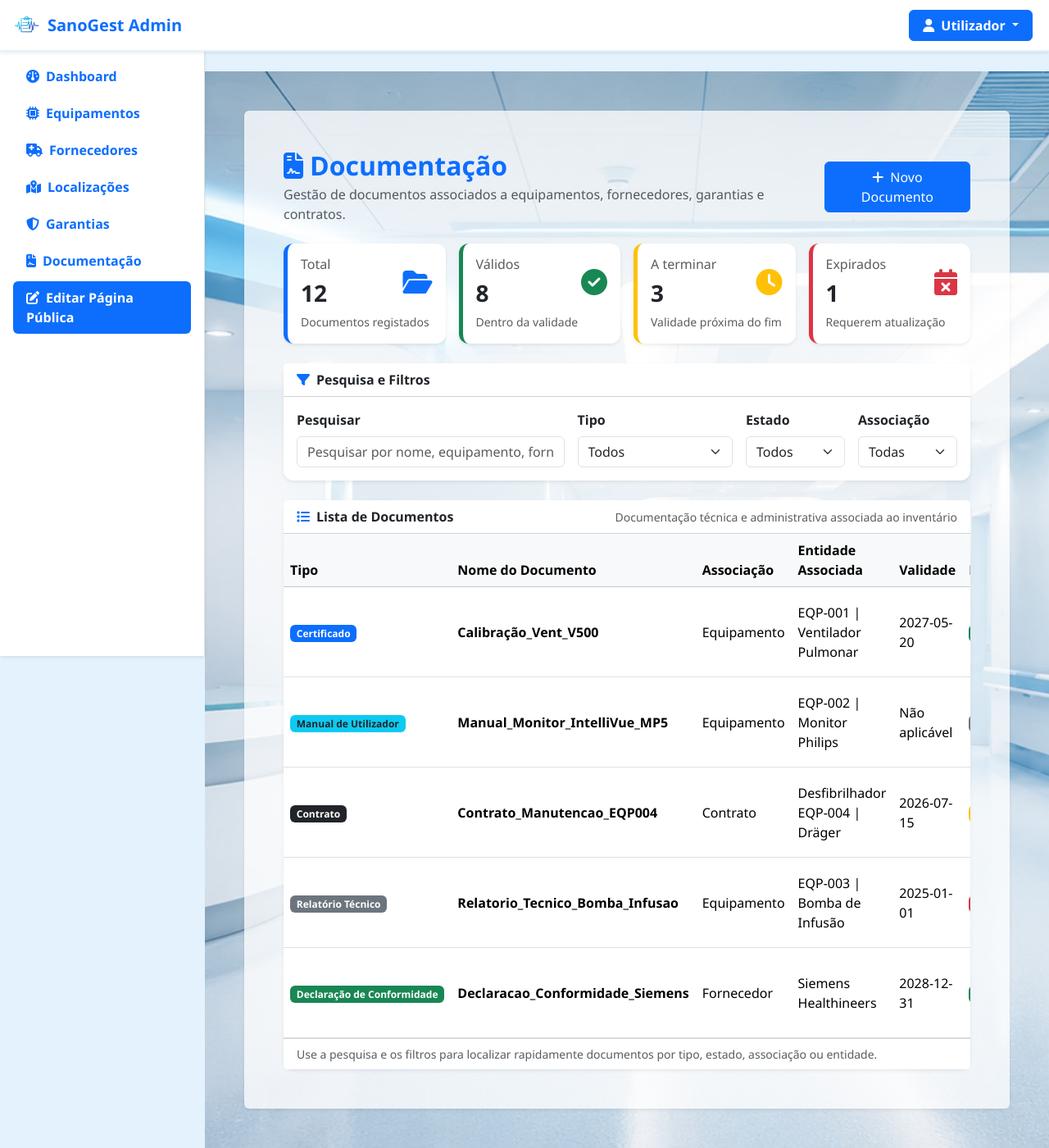
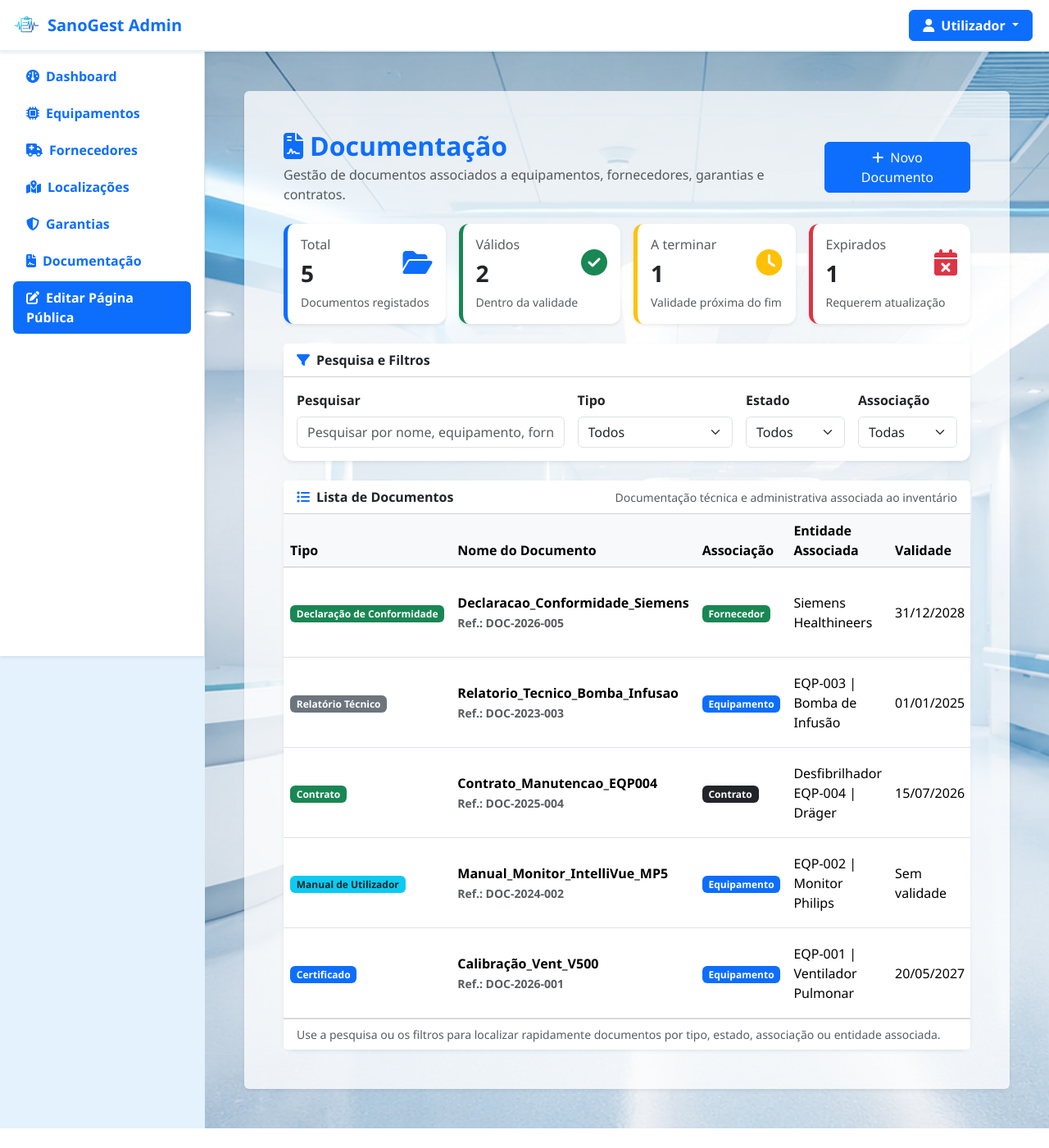
Before and after one commit to franciscopedrosacarneiro-star/SanoGest, a PHP site: page /views/documentacao/documentacao.php in a window 1280 px wide. Shown: the whole page at 82% size. After the commit the page ends 1376 px from the top, so only its background shows below. Run offline with PHP 8.4, Linux system fonts and the light colour scheme; the visitor is signed in with stand-in values (Sample User, id 1); data comes from the database, SQL or seed files in the repository.

Commit message:
Documentação php

```diff
--- a/private/views/documentacao/documentacao.php
+++ b/private/views/documentacao/documentacao.php
@@ -1,8 +1,17 @@
 <?php
 
 require_once __DIR__ . '/../../includes/funcoes.php';
+require_once __DIR__ . '/../../includes/database.php';
 
 redirect_if_not_logged();
+
+$documentos = listar_documentos($pdo);
+$estatisticas = calcular_estatisticas_documentos($documentos);
+
+$totalDocumentos = $estatisticas['total'];
+$totalValidos = $estatisticas['validos'];
+$totalATerminar = $estatisticas['a_terminar'];
+$totalExpirados = $estatisticas['expirados'];
 
 ?>
 <!DOCTYPE html>
@@ -11,12 +20,13 @@ redirect_if_not_logged();
     <meta charset="UTF-8">
     <meta name="viewport" content="width=device-width, initial-scale=1.0">
     <title>SanoGest | Documentação</title>
+
     <link rel="stylesheet" href="../../../assets/css/bootstrap.min.css">
     <link rel="stylesheet" href="../../../assets/css/1240881.css">
     <link rel="stylesheet" href="../../../assets/fontawesome/all.min.css">
     <link rel="shortcut icon" href="../../../assets/img/logo 125.png" type="image/png">
+</head>
 
-</head>
 <body class="bg-light">
 
 <nav class="navbar navbar-expand-lg navbar-light bg-white shadow-sm sticky-top" style="z-index: 1030 !important; padding-left: 0px !important; padding-right: 0px !important;">
@@ -43,13 +53,16 @@ redirect_if_not_logged();
                        aria-expanded="false">
                         <i class="fa-solid fa-user me-2"></i>Utilizador
                     </a>
+
                     <ul class="dropdown-menu dropdown-menu-end shadow-sm border-0 mt-2" aria-labelledby="menuUtilizador">
                         <li>
-                            <a class="dropdown-item py-2" href="../../../private/views/perfil/alterar-senha.html">
+                            <a class="dropdown-item py-2" href="../../../private/views/perfil/alterar-senha.php">
                                 <i class="fa-solid fa-key me-2 text-muted"></i>Trocar palavra-passe
                             </a>
                         </li>
+
                         <li><hr class="dropdown-divider"></li>
+
                         <li>
                             <a class="dropdown-item py-2 text-danger" href="../../../private/logout.php">
                                 <i class="fa-solid fa-right-from-bracket me-2"></i>Sair
@@ -63,31 +76,55 @@ redirect_if_not_logged();
 
     </div>
 </nav>
+
 <div>
     <nav class="bg-white border-end shadow-sm sidebar-fixa">
         <div class="p-3">
+            <ul class="nav nav-pills flex-column mb-auto">
+                <li>
+                    <a href="../dashboard/dashboard.php" class="nav-link text-dark">
+                        <i class="fa-solid fa-gauge me-2"></i>Dashboard
+                    </a>
+                </li>
 
-            <ul class="nav nav-pills flex-column mb-auto">
-                <li><a href="../dashboard/dashboard.html" class="nav-link text-dark"><i class="fa-solid fa-gauge me-2"></i>Dashboard</a></li>
-                <li><a href="../equipamentos/equipamentos.html" class="nav-link text-dark"><i class="fa-solid fa-microchip me-2"></i>Equipamentos</a></li>
-                <li><a href="../fornecedores/fornecedores.html" class="nav-link text-dark"><i class="fa-solid fa-truck-medical me-2"></i>Fornecedores</a></li>
-                <li><a href="../localizacoes/localizacoes.html" class="nav-link text-dark"><i class="fa-solid fa-map-location-dot me-2"></i>Localizações</a></li>
-                <li><a href="../garantias/garantias.html" class="nav-link text-dark"><i class="fa-solid fa-shield-halved me-2"></i>Garantias</a></li>
-                <li><a href="../documentacao/documentacao.html" class="nav-link text-dark"><i class="fa-solid fa-file-contract me-2"></i>Documentação</a></li>
                 <li>
-                    <a href="../editar/editar-index.html" class="nav-link active">
+                    <a href="../equipamentos/equipamentos.php" class="nav-link text-dark">
+                        <i class="fa-solid fa-microchip me-2"></i>Equipamentos
+                    </a>
+                </li>
+
+                <li>
+                    <a href="../fornecedores/fornecedores.php" class="nav-link text-dark">
+                        <i class="fa-solid fa-truck-medical me-2"></i>Fornecedores
+                    </a>
+                </li>
+
+                <li>
+                    <a href="../localizacoes/localizacoes.php" class="nav-link text-dark">
+                        <i class="fa-solid fa-map-location-dot me-2"></i>Localizações
+                    </a>
+                </li>
+
+                <li>
+                    <a href="../garantias/garantias.php" class="nav-link text-dark">
+                        <i class="fa-solid fa-shield-halved me-2"></i>Garantias
+                    </a>
+                </li>
+
+                <li>
+                    <a href="../documentacao/documentacao.php" class="nav-link text-dark">
+                        <i class="fa-solid fa-file-contract me-2"></i>Documentação
+                    </a>
+                </li>
+
+                <li>
+                    <a href="../editar/editar-index.php" class="nav-link active">
                         <i class="fa-solid fa-pen-to-square me-2"></i>Editar Página Pública
                     </a>
                 </li>
-
             </ul>
         </div>
     </nav>
-     ciação</th>
-             <th>Ações</th>
-                </tr>
-            </thead>
-            <tbody>
 
     <main class="p-5 fundo-dashboard conteudo-principal">
         <div class="bg-white bg-opacity-75 p-5 rounded shadow-sm">
@@ -97,12 +134,13 @@ redirect_if_not_logged();
                     <h2 class="text-primary fw-bold mb-1">
                         <i class="fa-solid fa-file-contract me-2"></i>Documentação
                     </h2>
+
                     <p class="text-muted mb-0">
                         Gestão de documentos associados a equipamentos, fornecedores, garantias e contratos.
                     </p>
                 </div>
 
-            <a href="novo.html" class="btn btn-primary">
+                <a href="novo.php" class="btn btn-primary">
                     <i class="fa-solid fa-plus me-2"></i>Novo Documento
                 </a>
             </div>
@@ -114,7 +152,7 @@ redirect_if_not_logged();
                         <div class="d-flex justify-content-between align-items-center">
                             <div>
                                 <h6 class="text-muted">Total</h6>
-                            <h3 class="fw-bold mb-0">12</h3>
+                                <h3 class="fw-bold mb-0"><?= htmlspecialchars($totalDocumentos) ?></h3>
                             </div>
                             <i class="fa-solid fa-folder-open text-primary fs-2"></i>
                         </div>
@@ -127,7 +165,7 @@ redirect_if_not_logged();
                         <div class="d-flex justify-content-between align-items-center">
                             <div>
                                 <h6 class="text-muted">Válidos</h6>
-                            <h3 class="fw-bold mb-0">8</h3>
+                                <h3 class="fw-bold mb-0"><?= htmlspecialchars($totalValidos) ?></h3>
                             </div>
                             <i class="fa-solid fa-circle-check text-success fs-2"></i>
                         </div>
@@ -140,7 +178,7 @@ redirect_if_not_logged();
                         <div class="d-flex justify-content-between align-items-center">
                             <div>
                                 <h6 class="text-muted">A terminar</h6>
-                            <h3 class="fw-bold mb-0">3</h3>
+                                <h3 class="fw-bold mb-0"><?= htmlspecialchars($totalATerminar) ?></h3>
                             </div>
                             <i class="fa-solid fa-clock text-warning fs-2"></i>
                         </div>
@@ -153,7 +191,7 @@ redirect_if_not_logged();
                         <div class="d-flex justify-content-between align-items-center">
                             <div>
                                 <h6 class="text-muted">Expirados</h6>
-                            <h3 class="fw-bold mb-0">1</h3>
+                                <h3 class="fw-bold mb-0"><?= htmlspecialchars($totalExpirados) ?></h3>
                             </div>
                             <i class="fa-solid fa-calendar-xmark text-danger fs-2"></i>
                         </div>
@@ -227,7 +265,10 @@ redirect_if_not_logged();
                     <span class="fw-bold">
                         <i class="fa-solid fa-list me-2 text-primary"></i>Lista de Documentos
                     </span>
-                <small class="text-muted">Documentação técnica e administrativa associada ao inventário</small>
+
+                    <small class="text-muted">
+                        Documentação técnica e administrativa associada ao inventário
+                    </small>
                 </div>
 
                 <div class="table-responsive">
@@ -246,116 +287,105 @@ redirect_if_not_logged();
                         </thead>
 
                         <tbody>
-                        <tr data-tipo="Certificado" data-estado="Válido" data-associacao="Equipamento">
-                            <td><span class="badge bg-primary">Certificado</span></td>
-                            <td class="fw-bold">Calibração_Vent_V500</td>
-                            <td>Equipamento</td>
-                            <td>EQP-001 | Ventilador Pulmonar</td>
-                            <td>2027-05-20</td>
-                            <td><span class="badge bg-success">Válido</span></td>
-                            <td>calibracao_vent_v500.pdf</td>
+                            <?php if (empty($documentos)): ?>
+                                <tr>
+                                    <td colspan="8" class="text-center text-muted py-4">
+                                        <i class="fa-solid fa-circle-info me-2"></i>
+                                        Não existem documentos registados.
+                                    </td>
+                                </tr>
+                            <?php else: ?>
+                                <?php foreach ($documentos as $documento): ?>
+                                    <tr
+                                        data-tipo="<?= htmlspecialchars($documento->tipo_documento ?? '') ?>"
+                                        data-estado="<?= htmlspecialchars($documento->estado ?? '') ?>"
+                                        data-associacao="<?= htmlspecialchars($documento->tipo_associacao ?? '') ?>"
+                                    >
+                                        <td>
+                                            <span class="badge bg-<?= badge_tipo_documento($documento->tipo_documento ?? '') ?>">
+                                                <?= htmlspecialchars($documento->tipo_documento ?? '') ?>
+                                            </span>
+                                        </td>
+
+                                        <td class="fw-bold">
+                                            <?= htmlspecialchars($documento->nome_documento ?? '') ?>
+
+                                            <?php if (!empty($documento->referencia)): ?>
+                                                <br>
+                                                <small class="text-muted">
+                                                    Ref.: <?= htmlspecialchars($documento->referencia) ?>
+                                                </small>
+                                            <?php endif; ?>
+                                        </td>
+
+                                        <td>
+                                            <span class="badge bg-<?= badge_associacao_documento($documento->tipo_associacao ?? '') ?>">
+                                                <?= htmlspecialchars($documento->tipo_associacao ?? '') ?>
+                                            </span>
+                                        </td>
+
+                                        <td>
+                                            <?= !empty($documento->entidade_associada)
+                                                ? htmlspecialchars($documento->entidade_associada)
+                                                : '—' ?>
+                                        </td>
+
+                                        <td>
+                                            <?= !empty($documento->data_validade)
+                                                ? htmlspecialchars(date('d/m/Y', strtotime($documento->data_validade)))
+                                                : 'Sem validade' ?>
+                                        </td>
+
+                                        <td>
+                                            <span class="badge bg-<?= badge_estado_documento($documento->estado ?? '') ?>">
+                                                <?= htmlspecialchars($documento->estado ?? '') ?>
+                                            </span>
+                                        </td>
+
+                                        <td>
+                                            <?= !empty($documento->ficheiro)
+                                                ? htmlspecialchars($documento->ficheiro)
+                                                : '—' ?>
+                                        </td>
+
                                         <td class="text-end">
-                                <a href="detalhes_documento.html?id=1" class="btn btn-sm btn-outline-info" title="Consultar">
+                                            <a href="consultar.php?id_documento=<?= htmlspecialchars($documento->id_documento) ?>"
+                                               class="btn btn-sm btn-outline-info"
+                                               title="Consultar">
                                                 <i class="fa-solid fa-eye"></i>
                                             </a>
-                                <a href="editar_documento.html?id=1" class="btn btn-sm btn-outline-warning" title="Editar">
+
+                                            <?php if (!documento_expirado($documento)): ?>
+                                                <a href="editar.php?id_documento=<?= htmlspecialchars($documento->id_documento) ?>"
+                                                   class="btn btn-sm btn-outline-warning"
+                                                   title="Editar">
                                                     <i class="fa-solid fa-pen"></i>
                                                 </a>
-                                <a href="apagar_documento.html?id=1" class="btn btn-sm btn-outline-danger" title="Remover">
-                                    <i class="fa-solid fa-trash"></i>
+
+                                                <a href="apagar.php?id_documento=<?= htmlspecialchars($documento->id_documento) ?>"
+                                                   class="btn btn-sm btn-outline-danger"
+                                                   title="Expirar">
+                                                    <i class="fa-solid fa-ban"></i>
                                                 </a>
+                                            <?php else: ?>
+                                                <button class="btn btn-sm btn-outline-secondary" disabled title="Documento expirado">
+                                                    <i class="fa-solid fa-pen-slash"></i>
+                                                </button>
+
+                                                <button class="btn btn-sm btn-outline-secondary" disabled title="Já se encontra expirado">
+                                                    <i class="fa-solid fa-ban"></i>
+                                                </button>
+                                            <?php endif; ?>
                                         </td>
                                     </tr>
-
-                        <tr data-tipo="Manual de Utilizador" data-estado="Sem Validade" data-associacao="Equipamento">
-                            <td><span class="badge bg-info text-dark">Manual de Utilizador</span></td>
-                            <td class="fw-bold">Manual_Monitor_IntelliVue_MP5</td>
-                            <td>Equipamento</td>
-                            <td>EQP-002 | Monitor Philips</td>
-                            <td>Não aplicável</td>
-                            <td><span class="badge bg-secondary">Sem validade</span></td>
-                            <td>manual_monitor_mp5.pdf</td>
-                            <td class="text-end">
-                                <a href="detalhes_documento.html?id=2" class="btn btn-sm btn-outline-info" title="Consultar">
-                                    <i class="fa-solid fa-eye"></i>
-                                </a>
-                                <a href="editar_documento.html?id=2" class="btn btn-sm btn-outline-warning" title="Editar">
-                                    <i class="fa-solid fa-pen"></i>
-                                </a>
-                                <a href="apagar_documento.html?id=2" class="btn btn-sm btn-outline-danger" title="Remover">
-                                    <i class="fa-solid fa-trash"></i>
-                                </a>
-                            </td>
-                        </tr>
-
-                        <tr data-tipo="Contrato" data-estado="A Terminar" data-associacao="Contrato">
-                            <td><span class="badge bg-dark">Contrato</span></td>
-                            <td class="fw-bold">Contrato_Manutencao_EQP004</td>
-                            <td>Contrato</td>
-                            <td>Desfibrilhador EQP-004 | Dräger</td>
-                            <td>2026-07-15</td>
-                            <td><span class="badge bg-warning text-dark">A terminar</span></td>
-                            <td>contrato_eqp004.pdf</td>
-                            <td class="text-end">
-                                <a href="detalhes_documento.html?id=3" class="btn btn-sm btn-outline-info" title="Consultar">
-                                    <i class="fa-solid fa-eye"></i>
-                                </a>
-                                <a href="editar_documento.html?id=3" class="btn btn-sm btn-outline-warning" title="Editar">
-                                    <i class="fa-solid fa-pen"></i>
-                                </a>
-                                <a href="apagar_documento.html?id=3" class="btn btn-sm btn-outline-danger" title="Remover">
-                                    <i class="fa-solid fa-trash"></i>
-                                </a>
-                            </td>
-                        </tr>
-
-                        <tr data-tipo="Relatório Técnico" data-estado="Expirado" data-associacao="Equipamento">
-                            <td><span class="badge bg-secondary">Relatório Técnico</span></td>
-                            <td class="fw-bold">Relatorio_Tecnico_Bomba_Infusao</td>
-                            <td>Equipamento</td>
-                            <td>EQP-003 | Bomba de Infusão</td>
-                            <td>2025-01-01</td>
-                            <td><span class="badge bg-danger">Expirado</span></td>
-                            <td>relatorio_bomba_infusao.pdf</td>
-                            <td class="text-end">
-                                <a href="detalhes_documento.html?id=4" class="btn btn-sm btn-outline-info" title="Consultar">
-                                    <i class="fa-solid fa-eye"></i>
-                                </a>
-                                <a href="editar_documento.html?id=4" class="btn btn-sm btn-outline-warning" title="Editar">
-                                    <i class="fa-solid fa-pen"></i>
-                                </a>
-                                <a href="apagar_documento.html?id=4" class="btn btn-sm btn-outline-danger" title="Remover">
-                                    <i class="fa-solid fa-trash"></i>
-                                </a>
-                            </td>
-                        </tr>
-
-                        <tr data-tipo="Declaração de Conformidade" data-estado="Válido" data-associacao="Fornecedor">
-                            <td><span class="badge bg-success">Declaração de Conformidade</span></td>
-                            <td class="fw-bold">Declaracao_Conformidade_Siemens</td>
-                            <td>Fornecedor</td>
-                            <td>Siemens Healthineers</td>
-                            <td>2028-12-31</td>
-                            <td><span class="badge bg-success">Válido</span></td>
-                            <td>declaracao_siemens.pdf</td>
-                            <td class="text-end">
-                                <a href="detalhes_documento" class="btn btn-sm btn-outline-info" title="Consultar">
-                                    <i class="fa-solid fa-eye"></i>
-                                </a>
-                                <a href="editar_documento.html" class="btn btn-sm btn-outline-warning" title="Editar">
-                                    <i class="fa-solid fa-pen"></i>
-                                </a>
-                                <a href="apagar_documento.html" class="btn btn-sm btn-outline-danger" title="Remover">
-                                    <i class="fa-solid fa-trash"></i>
-                                </a>
-                            </td>
-                        </tr>
+                                <?php endforeach; ?>
+                            <?php endif; ?>
                         </tbody>
                     </table>
                 </div>
 
                 <div class="card-footer bg-white text-muted small">
-                Use a pesquisa e os filtros para localizar rapidamente documentos por tipo, estado, associação ou entidade.
+                    Use a pesquisa ou os filtros para localizar rapidamente documentos por tipo, estado, associação ou entidade associada.
                 </div>
             </div>
 
```
Lines whose indentation alone changed are shown as unchanged.
